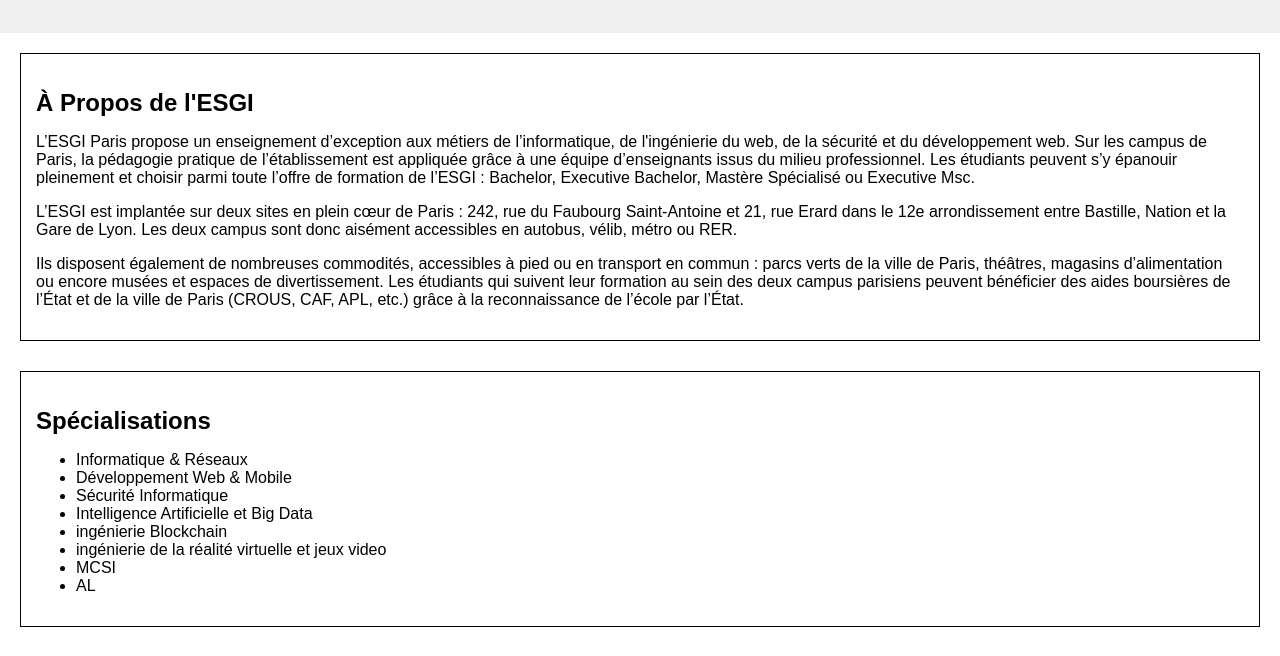
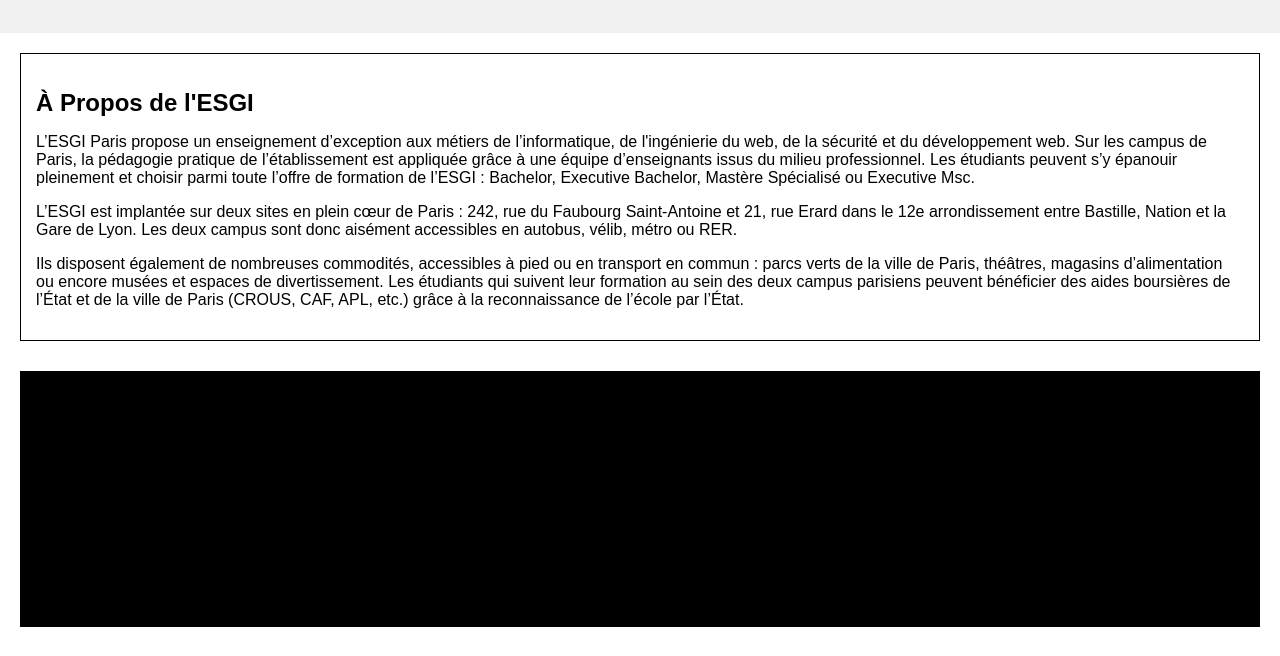
Before and after one commit to ZePoulet78/PROJET_GIT_2I1, a plain HTML site: page index.html in a window 1280 px wide. Shown: the part 121-777 px from the top of the page. Drawn offline with Linux system fonts and the light colour scheme.

Commit message:
couleur changement

```diff
--- a/style.css
+++ b/style.css
@@ -30,3 +30,8 @@ footer {
   background-color: #333;
   color: white;
 }
+#header,
+#specializations,
+#restaurants {
+  background-color: black;
+}
```
